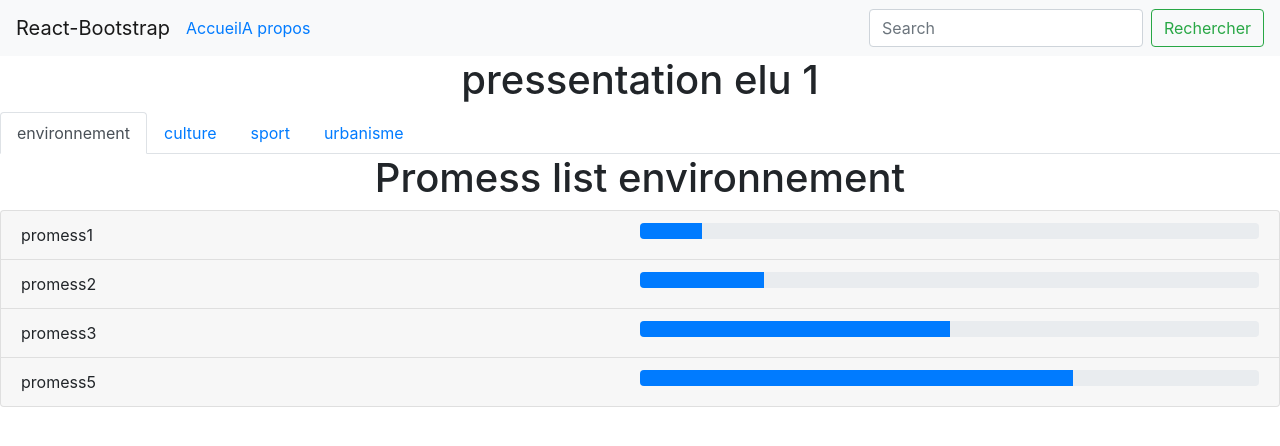
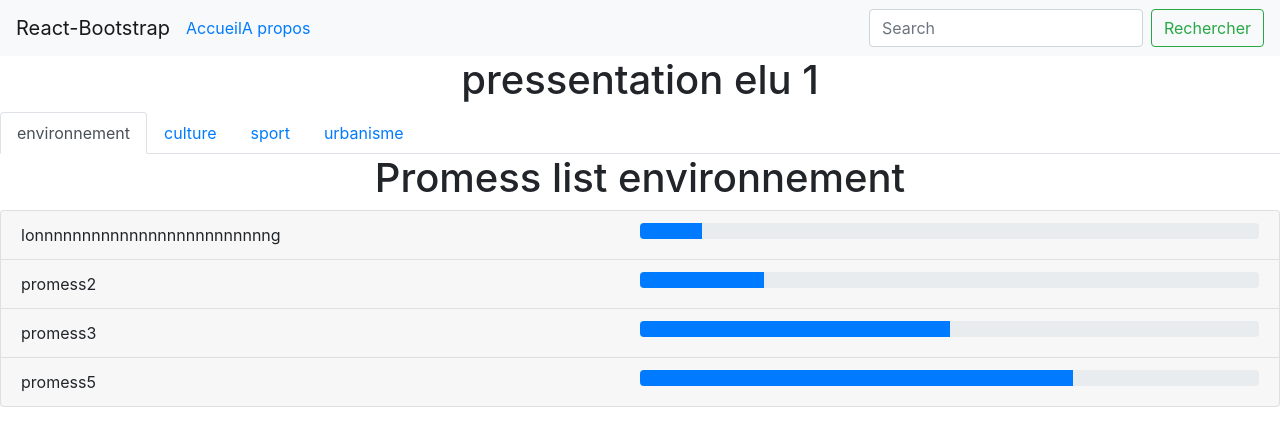
Before and after one commit to BorisLeMeec/SuiviProgrammeFront, a React (Create React App) app: page /elected/1 in a window 1280 px wide. Shown: the top 446 px of the page. Built offline with nearby package versions, Linux system fonts and the light colour scheme.

Commit message:
fix to long title

```diff
--- a/src/PromessList/Views/PromessList.js
+++ b/src/PromessList/Views/PromessList.js
@@ -19,7 +19,7 @@ export default class PromessList extends React.Component {
 
   getAllPromess() {
     var categories = [
-      { name: "promess1", progress: "10" },
+      { name: "lonnnnnnnnnnnnnnnnnnnnnnnnng", progress: "10" },
       { name: "promess2", progress: "20" },
       { name: "promess3", progress: "50" },
       { name: "promess5", progress: "70" }
@@ -29,7 +29,7 @@ export default class PromessList extends React.Component {
 
   render() {
     return (
-      <div class="promess-list">
+      <div className="promess-list">
         <h1>Promess list {this.props.categorie}</h1>
         <Accordion>
           {this.state.categories &&
--- a/src/PromessList/Views/PromessList.scss
+++ b/src/PromessList/Views/PromessList.scss
@@ -7,10 +7,10 @@
                 justify-content: space-between;
                 span {
                     text-align: left;
-                    width: 100%;
+                    width: 50%;
                 }
                 .progress {
-                    width: 100%;
+                    width: 50%;
                 }
             }
         }
```
